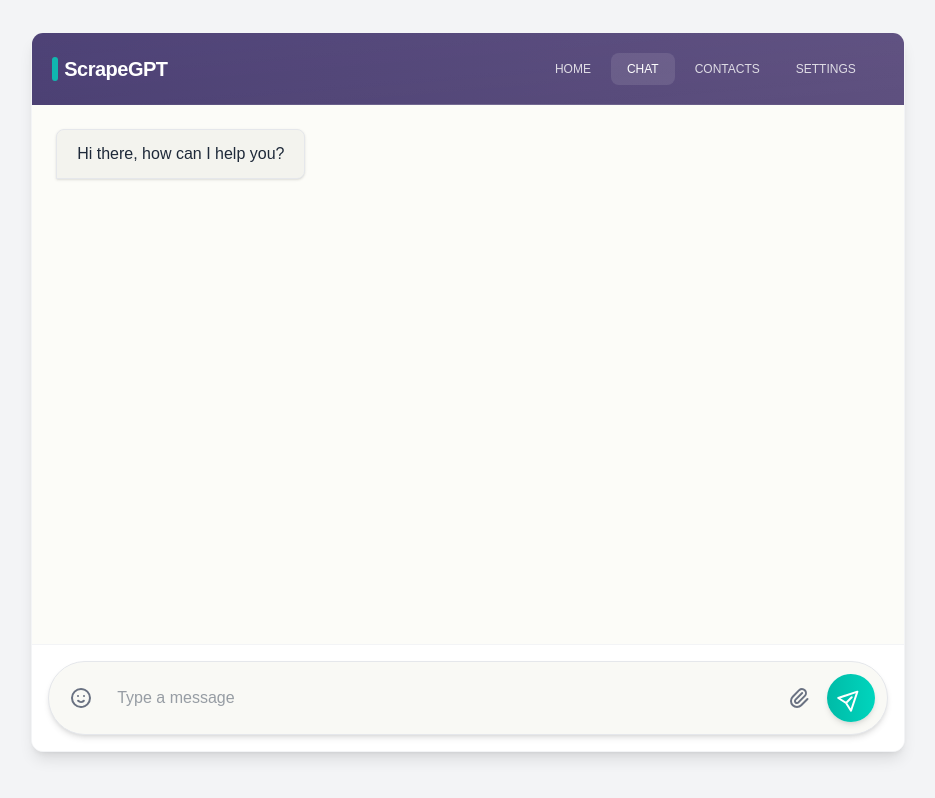
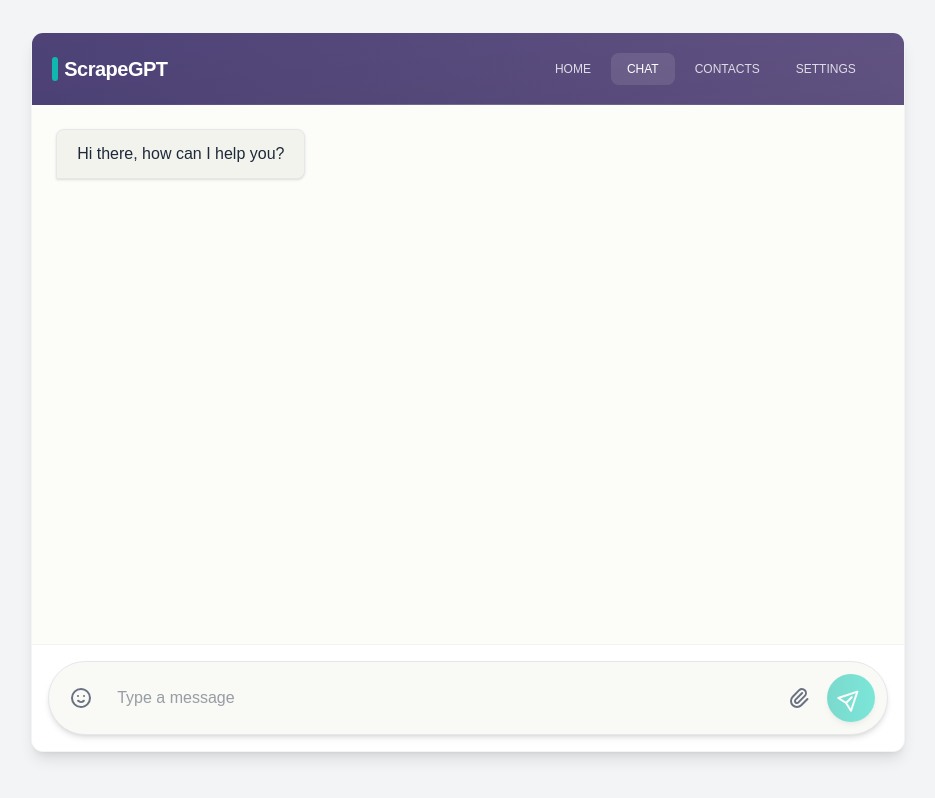
Before and after one commit to KhajaBeeShaik/ScraptGPT, a Next.js app in the folder Client/: page / in a window 1280 px wide. Shown: the whole page, without its empty margins (172-1107 px from the left). Built offline with nearby package versions, Linux system fonts and the light colour scheme.

Commit message:
Update InputBar.tsx

```diff
--- a/Client/src/components/InputBar.tsx
+++ b/Client/src/components/InputBar.tsx
@@ -1,10 +1,19 @@
-import { useState } from "react"
+import React from "react";
 
-const InputBar = ({ currentMessage, setCurrentMessage, onSubmit }) => {
+type InputBarProps = {
+  currentMessage: string;
+  setCurrentMessage: React.Dispatch<React.SetStateAction<string>>;
+  onSubmit: (e: React.FormEvent<HTMLFormElement>) => void;
+};
 
-    const handleChange = (e) => {
-        setCurrentMessage(e.target.value)
-    }
+const InputBar: React.FC<InputBarProps> = ({
+  currentMessage,
+  setCurrentMessage,
+  onSubmit,
+}) => {
+  const handleChange = (e: React.ChangeEvent<HTMLInputElement>) => {
+    setCurrentMessage(e.target.value);
+  };
 
   return (
     <form onSubmit={onSubmit} className="p-4 bg-white">
@@ -12,11 +21,13 @@
         <button
           type="button"
           className="p-2 rounded-full text-gray-500 hover:text-gray-700 hover:bg-gray-100 transition-all duration-200"
+          aria-label="Emoji"
         >
           <svg className="w-6 h-6" fill="none" stroke="currentColor" viewBox="0 0 24 24" xmlns="http://www.w3.org/2000/svg">
             <path strokeLinecap="round" strokeLinejoin="round" strokeWidth="2" d="M14.828 14.828a4 4 0 01-5.656 0M9 10h.01M15 10h.01M21 12a9 9 0 11-18 0 9 9 0 0118 0z"></path>
           </svg>
         </button>
+
         <input
           type="text"
           placeholder="Type a message"
@@ -24,17 +35,24 @@
           onChange={handleChange}
           className="flex-grow px-4 py-2 bg-transparent focus:outline-none text-gray-700"
         />
+
         <button
           type="button"
           className="p-2 text-gray-500 hover:text-gray-700 hover:bg-gray-100 rounded-full transition-all duration-200"
+          aria-label="Attach"
         >
           <svg className="w-6 h-6" fill="none" stroke="currentColor" viewBox="0 0 24 24" xmlns="http://www.w3.org/2000/svg">
             <path strokeLinecap="round" strokeLinejoin="round" strokeWidth="2" d="M15.172 7l-6.586 6.586a2 2 0 102.828 2.828l6.414-6.586a4 4 0 00-5.656-5.656l-6.415 6.585a6 6 0 108.486 8.486L20.5 13"></path>
           </svg>
         </button>
+
         <button
           type="submit"
-                    className="bg-gradient-to-r from-teal-500 to-teal-400 hover:from-teal-600 hover:to-teal-500 rounded-full p-3 ml-2 shadow-md transition-all duration-200 group"
+          disabled={!currentMessage.trim()}
+          className={`bg-gradient-to-r from-teal-500 to-teal-400 hover:from-teal-600 hover:to-teal-500 rounded-full p-3 ml-2 shadow-md transition-all duration-200 group ${
+            !currentMessage.trim() ? "opacity-50 cursor-not-allowed" : ""
+          }`}
+          aria-label="Send"
         >
           <svg className="w-6 h-6 text-white transform rotate-45 group-hover:scale-110 transition-transform duration-200" fill="none" stroke="currentColor" viewBox="0 0 24 24" xmlns="http://www.w3.org/2000/svg">
             <path strokeLinecap="round" strokeLinejoin="round" strokeWidth="2" d="M12 19l9 2-9-18-9 18 9-2zm0 0v-8"></path>
@@ -42,7 +60,7 @@
         </button>
       </div>
     </form>
-    )
-}
+  );
+};
 
-export default InputBar
+export default InputBar;
```
Lines whose indentation alone changed are shown as unchanged.
